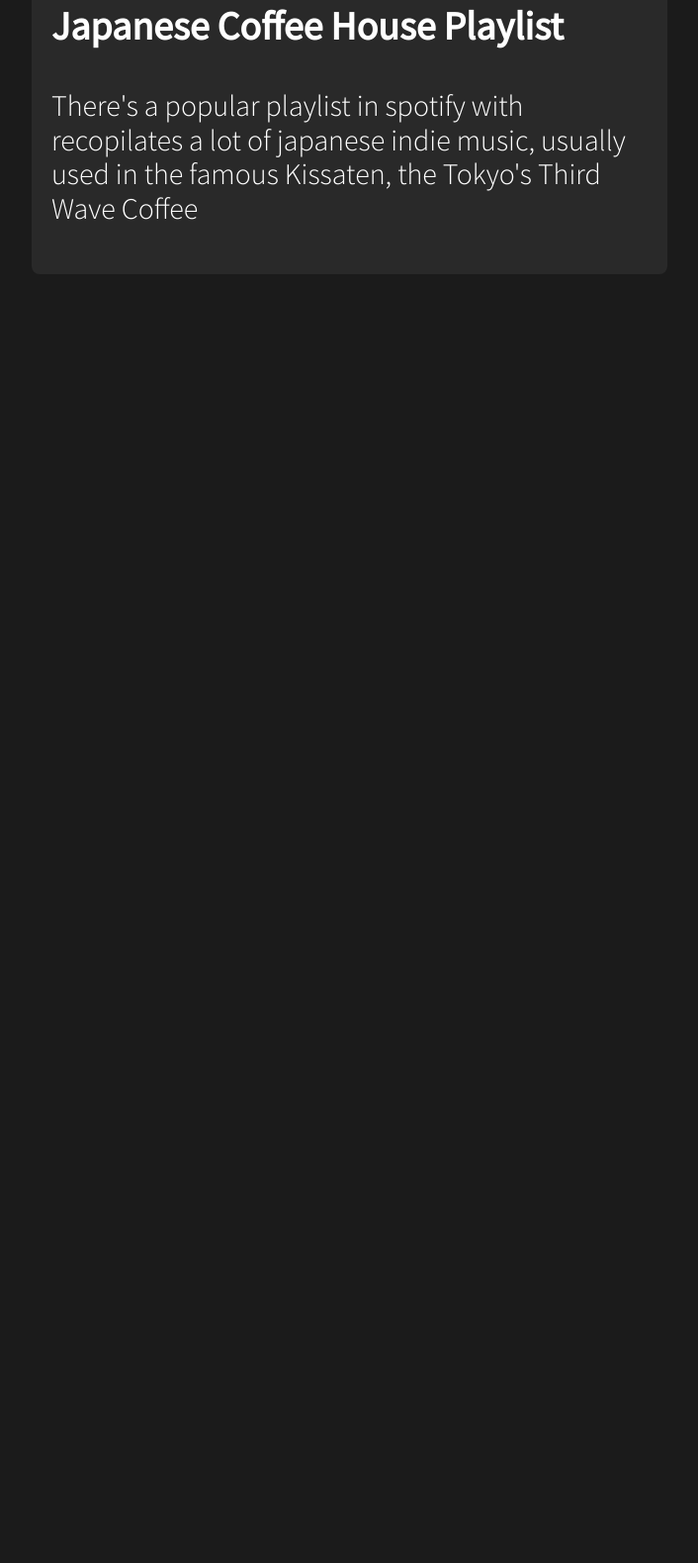
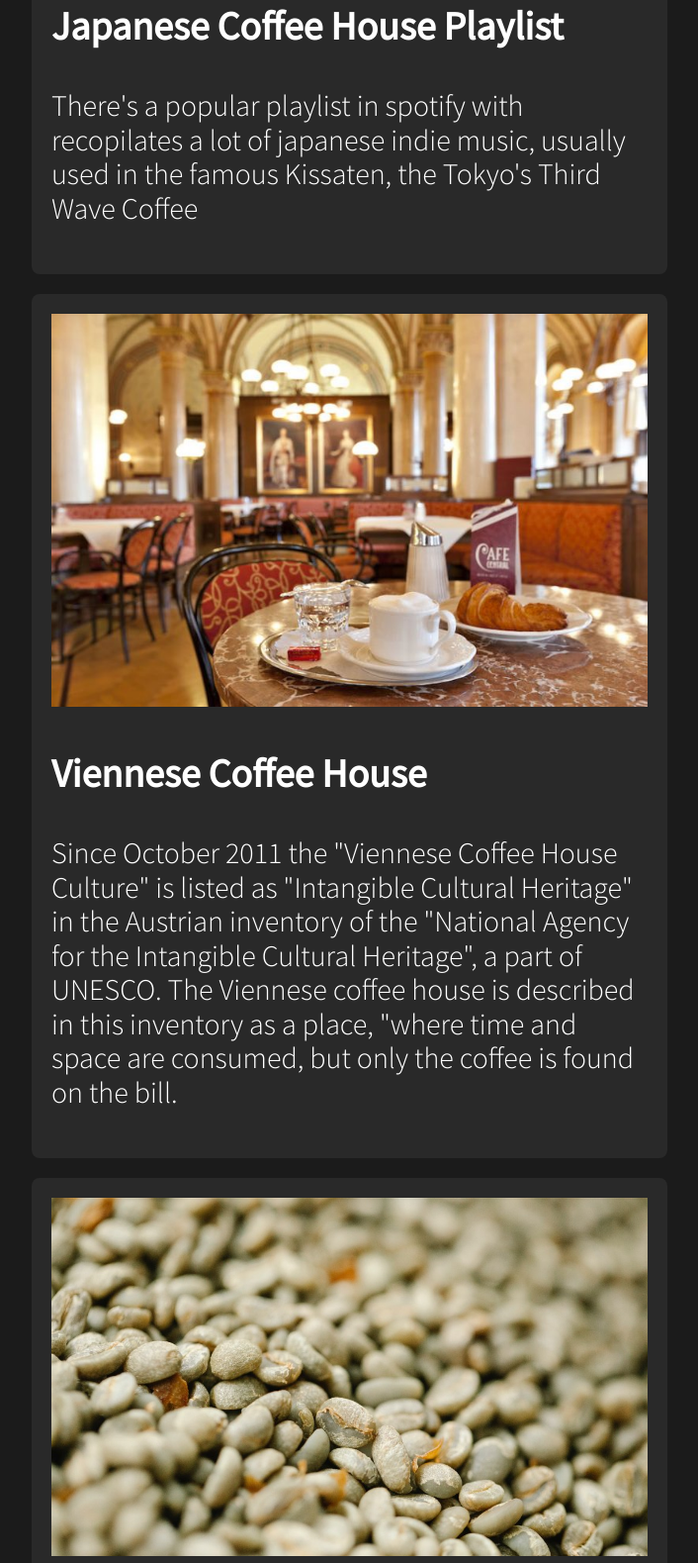
Before and after one commit to vinsmake/MidnightCoffee, a plain HTML site: page index.html in a window 1280 px wide. Shown: the part 967-2546 px from the top of the page at 99% size, without its empty margins (96-802 px from the left). Before the commit the page ends 1264 px from the top, so only its background shows below. Drawn offline with nearby package versions, Linux system fonts and the light colour scheme.

Commit message:
chore | blog zone finished

```diff
--- a/css/styles.css
+++ b/css/styles.css
@@ -43,14 +43,21 @@ html {
     font-size: 100%; /* 1rem=16px */
     }
 }
+
 /* --END--BOX-SIZING AND REM CONFIG-- */
-
-.body {
+/* --START--UNIVERSAL--CONFIG-- */
+body {
     font-size: 1rem;
     color: var(--white);
     background-color: var(--black);
     font-family: var(--text);
 }
+a { /* a dash-line and color reset */
+    text-decoration: none;
+    color: var(--white);
+}
+/* --END--UNIVERSAL--CONFIG-- */
+
 /* --START--HEADER-- */
 .header {
     background-image: url(../images/banner.jpg);
@@ -184,14 +191,15 @@ html {
         grid-row: 1 / 1;
     }
 }
-/* --START--BLOG__CONTENT-- */
-.blog__article {
+
+.blog__article,
+.blog__course {
     background-color: var(--ashes);
     padding: 1rem;
     border-radius: 8px;
+    margin-bottom: 1rem;
 }
-
-
+/* --START--BLOG__ARTICLES-- */
 
 .blog__article__img--src {
     width: 100%;
@@ -204,7 +212,7 @@ html {
     font-size: 1.5rem;
     font-weight: lighter;
 }
-/* --END--BLOG__CONTENT-- */
+/* --END--BLOG__ARTICLES-- */
 /* --START--BLOG__COURSES-- */
 
 /* --END--BLOG__COURSES-- */
--- a/index.html
+++ b/index.html
@@ -9,7 +9,7 @@
     <title>Café Armonía</title>
 </head>
 
-<body class="body">
+<body>
 <!-- --START--HEADER-- -->
     <header class="header">
         <!-- background image by: Photo by Elijah O'Donnell: https://www.pexels.com/photo/white-newspaper-beside-teacup-3473495/ -->
@@ -32,16 +32,43 @@
     <div class="blog">
     <main class="blog__content">
         <h2 class="blog--title">Our Blog</h2>
+        <a href="#">
             <article class="blog__article">
                 <div class="blog__article__img">
-                <img class="blog__article__img--src" src="images/playlist.jpg" alt="kissaten_coffee_house"> <!-- Source: https://perfectdailygrind.com/2015/09/third-wave-coffee-japanese-kissaten-more-similar-than-you-think/ -->
+                    <img class="blog__article__img--src" src="images/playlist.jpg" alt="kissaten_coffee_house">
+                    <!-- Source: https://perfectdailygrind.com/2015/09/third-wave-coffee-japanese-kissaten-more-similar-than-you-think/ -->
                 </div>
                 <div class="blog__article__info">
                     <h3 class="blog__article__info--title">Japanese Coffee House Playlist</h3>
-                <p class="blog__article__info--legend">There's a popular playlist in spotify with recopilates a lot of japanese indie music, usually used in the famous Kissaten, the Tokyo's Third Wave Coffee</p>
+                    <p class="blog__article__info--legend">There's a popular playlist in spotify with recopilates a lot of
+                        japanese indie music, usually used in the famous Kissaten, the Tokyo's Third Wave Coffee</p>
                 </div>
-
             </article>
+        </a>
+        <a href="#">
+            <article class="blog__article">
+                <div class="blog__article__img">
+                    <img class="blog__article__img--src" src="images/viennese.jpg" alt="viennese_coffee_house">
+                    <!-- Source: https://gettingontravel.com/coffee-house-culture-in-vienna/ -->
+                </div>
+                <div class="blog__article__info">
+                    <h3 class="blog__article__info--title">Viennese Coffee House</h3>
+                    <p class="blog__article__info--legend">Since October 2011 the "Viennese Coffee House Culture" is listed as "Intangible Cultural Heritage" in the Austrian inventory of the "National Agency for the Intangible Cultural Heritage", a part of UNESCO. The Viennese coffee house is described in this inventory as a place, "where time and space are consumed, but only the coffee is found on the bill.</p>
+                </div>
+            </article>
+        </a>
+        <a href="#">
+            <article class="blog__article">
+                <div class="blog__article__img">
+                    <img class="blog__article__img--src" src="images/koji.jpg" alt="Koji_fermented_coffee">
+                    <!-- Source: https://mtpak.coffee/2021/12/rise-koji-fermented-coffee/ -->
+                </div>
+                <div class="blog__article__info">
+                    <h3 class="blog__article__info--title">Koji Fermented Coffee</h3>
+                    <p class="blog__article__info--legend">Finally, an alternative to the exorbitantly expensive Kopi luwak & Black Ivory Coffee: Koji-fermented coffee. Koji is the fungus which makes possible the sake and miso, now, koji is making possible a new fermented coffee style with flavours that we asosiate with beer and wine.</p>
+                </div>
+            </article>
+        </a>
     </main>
     <aside class="blog__courses">
         <h2 class="blog--title">Our Courses</h2>
```
Also changed, not shown: images/koji.jpg (added), images/viennese.jpg (added). Lines whose indentation alone changed are shown as unchanged.
